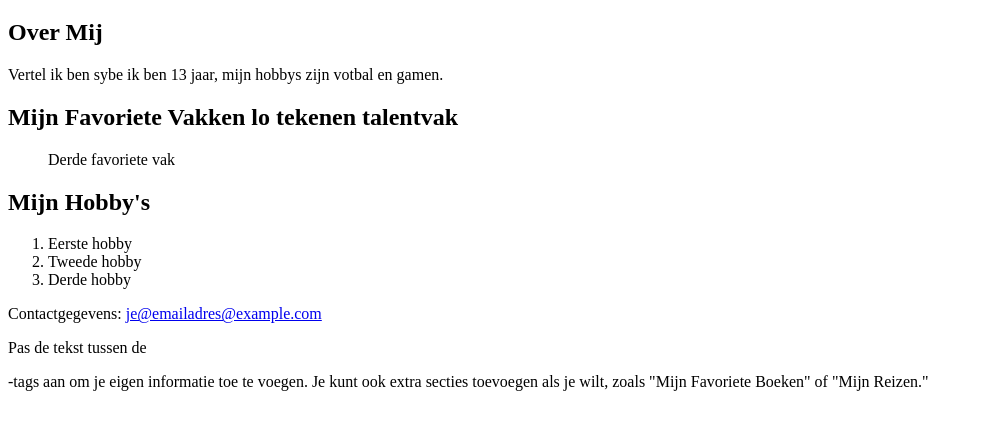
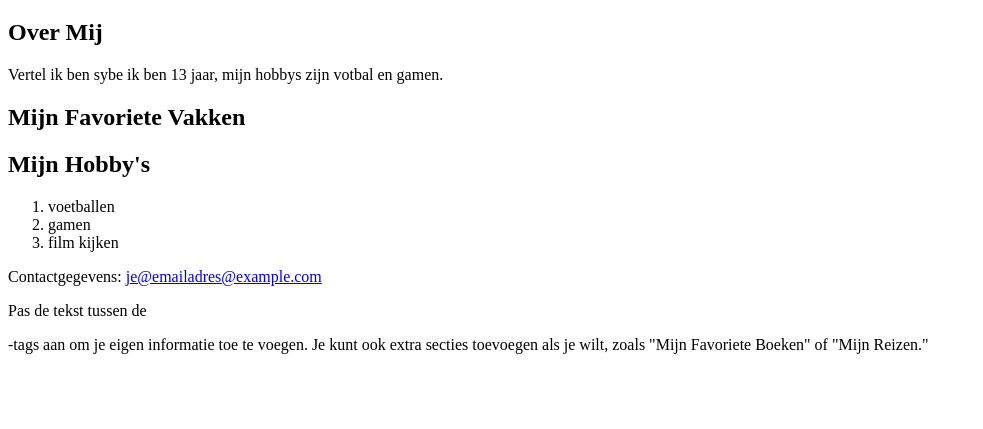
Before and after one commit to nickeh300/nickeh300.github.io, a plain HTML site: page index.html in a window 1280 px wide. Shown: the part 61-490 px from the top of the page, without its empty margins (0-983 px from the left). Drawn offline with Linux system fonts and the light colour scheme.

Commit message:
Update index.html

```diff
--- a/index.html
+++ b/index.html
@@ -12,19 +12,19 @@
  <p>Vertel ik ben sybe ik ben 13 jaar, mijn hobbys zijn votbal en gamen.</p>
  </section>
  <section>
- <h2>Mijn Favoriete Vakken lo  tekenen talentvak</h2>
+ <h2>Mijn Favoriete Vakken</h2>
  <ul
  <lo></li>
  <tekenen<</li>
- <talentvak>Derde favoriete vak</li>
+ <talentvak></li>
  </ul>
  </section>
  <section>
  <h2>Mijn Hobby's</h2>
  <ol>
- <li>Eerste hobby</li>
- <li>Tweede hobby</li>
- <li>Derde hobby</li>
+ <li>voetballen</li>
+ <li>gamen</li>
+ <li>film kijken</li>
  </ol>
  </section>
  <footer>
```
